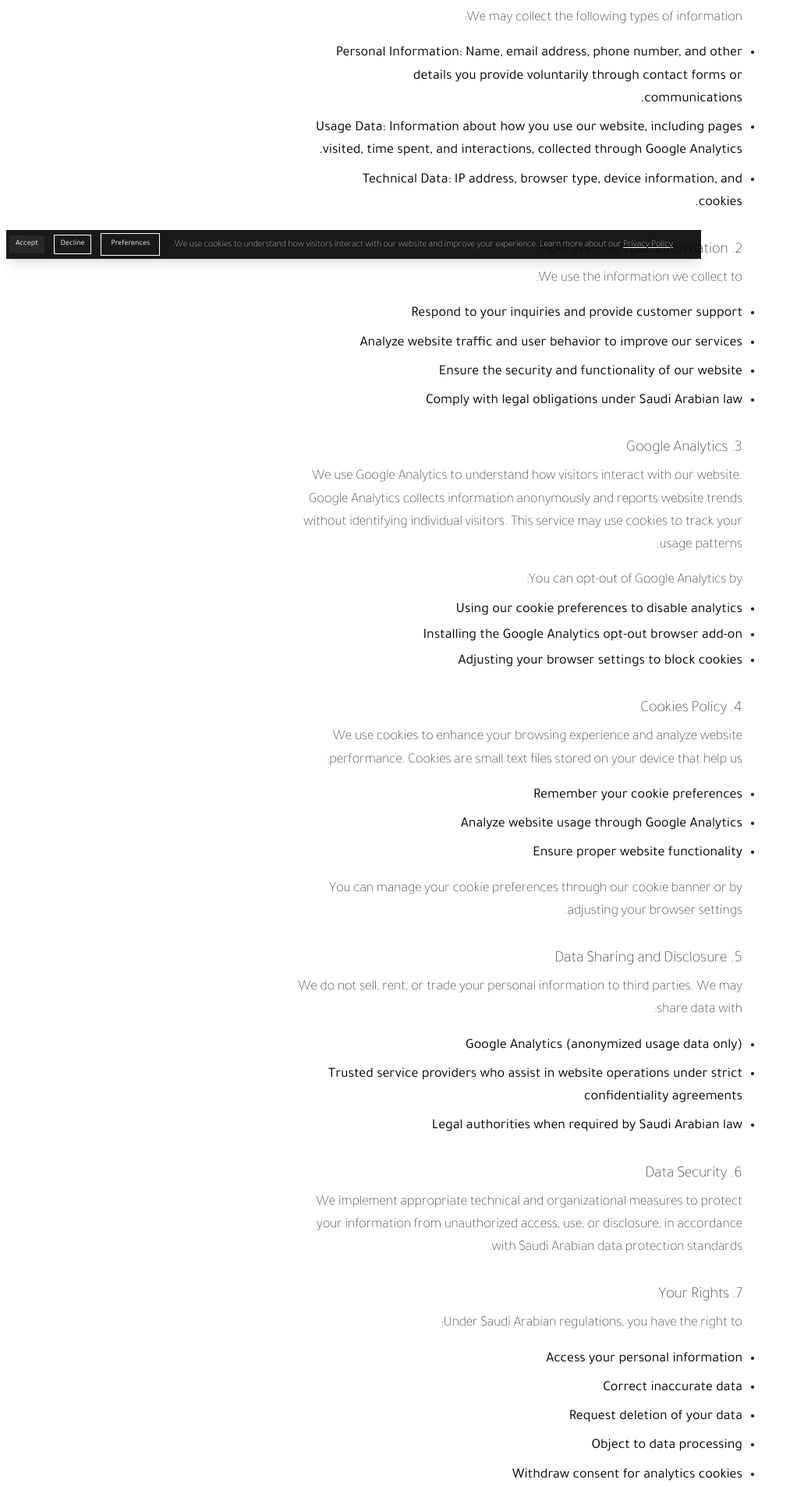
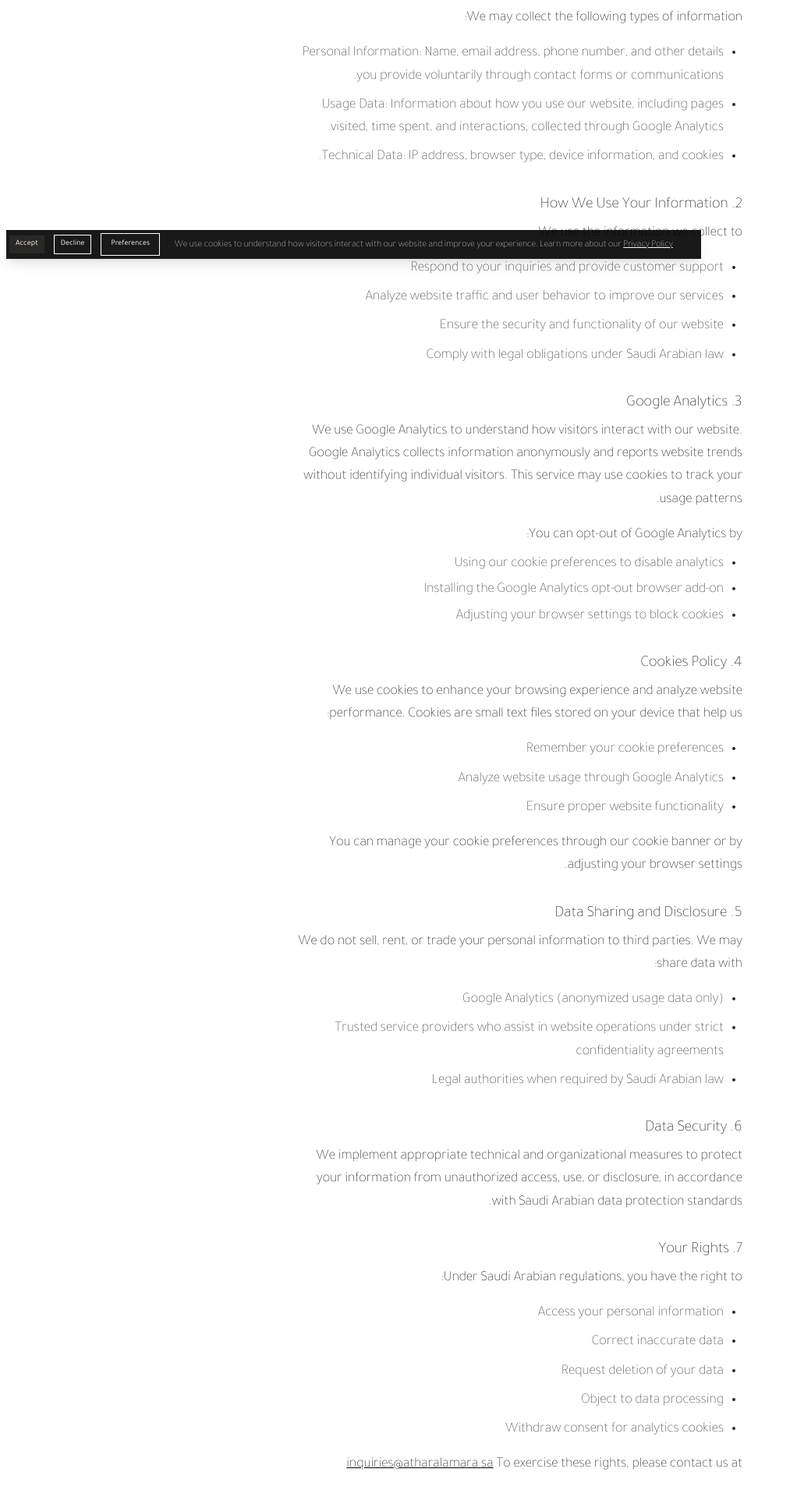
Before and after one commit to AtharAlamara/live-website, a React (Vite) app: page /sa/privacy in a window 1280 px wide. Shown: the part 460-2380 px from the top of the page at 78% size, without its empty margins (0-1022 px from the left). Built offline with nearby package versions, Linux system fonts and the light colour scheme; no server answers; the database is empty.

Commit message:
Updated privacy.tsx

```diff
--- a/src/Pages/privacy.tsx
+++ b/src/Pages/privacy.tsx
@@ -49,7 +49,9 @@ function PrivacyPage() {
     }
 
     load();
-    return () => { cancelled = true; };
+    return () => {
+      cancelled = true;
+    };
   }, [locale]);
 
   // --- tiny resolver: accepts "{key}" or "key" and provides fallback ---
@@ -76,20 +78,43 @@ function PrivacyPage() {
     return () => observer.disconnect();
   }, []);
 
+  // ✅ EXACT SAME bullet style logic as Terms page:
+  // - Force non-bold in Arabic (fontWeight + opacity)
+  // - Keep consistent weight in English by explicitly setting fontWeight too
+  const liStyle = isAr ? { fontWeight: 200 as const, opacity: 0.85 } : { fontWeight: 200 as const };
+
   return (
     <PageWrapper>
       <Helmet>
         <title>{t('{seo-privacy-title}', 'Privacy Policy | Athar Alamara')}</title>
-        <meta name="description" content={t('{seo-privacy-description}', 'Privacy Policy for Athar Alamara. How we collect, use, and protect your personal data.')} />
-        <meta name="keywords" content={t('{seo-privacy-keywords}', 'privacy policy, data protection, personal data, Athar Alamara privacy')} />
+        <meta
+          name="description"
+          content={t(
+            '{seo-privacy-description}',
+            'Privacy Policy for Athar Alamara. How we collect, use, and protect your personal data.'
+          )}
+        />
+        <meta
+          name="keywords"
+          content={t(
+            '{seo-privacy-keywords}',
+            'privacy policy, data protection, personal data, Athar Alamara privacy'
+          )}
+        />
         <meta property="og:title" content={t('{seo-privacy-og-title}', 'Privacy Policy | Athar Alamara')} />
-        <meta property="og:description" content={t('{seo-privacy-og-description}', 'Privacy Policy for Athar Alamara website and services')} />
+        <meta
+          property="og:description"
+          content={t('{seo-privacy-og-description}', 'Privacy Policy for Athar Alamara website and services')}
+        />
         <meta property="og:image" content={t('{seo-privacy-og-image}', '/Athar Final.png')} />
         <meta property="og:type" content={t('{seo-privacy-og-type}', 'website')} />
         <meta property="og:url" content={t('{seo-privacy-og-url}', 'https://atharalamara.sa/privacy')} />
         <meta name="twitter:card" content={t('{seo-privacy-twitter-card}', 'summary_large_image')} />
         <meta name="twitter:title" content={t('{seo-privacy-twitter-title}', 'Privacy Policy | Athar Alamara')} />
-        <meta name="twitter:description" content={t('{seo-privacy-twitter-description}', 'Privacy Policy for Athar Alamara website and services')} />
+        <meta
+          name="twitter:description"
+          content={t('{seo-privacy-twitter-description}', 'Privacy Policy for Athar Alamara website and services')}
+        />
         <meta name="twitter:image" content={t('{seo-privacy-twitter-image}', '/Athar Final.png')} />
       </Helmet>
 
@@ -107,7 +132,6 @@ function PrivacyPage() {
 
         <div className="pt-20 bg-[#FFFFFF]">
           <div className={`max-w-[720px] mx-auto px-4 md:px-12 pt-16 pb-20 ${isAr ? 'text-right' : 'text-left'}`}>
-
             {/* Title */}
             <div className="inline-block mb-6" ref={headlineRef}>
               <h1
@@ -129,45 +153,56 @@ function PrivacyPage() {
             {!loading && (
               <div className="prose prose-lg max-w-xl space-y-8" style={{ direction: isAr ? 'rtl' : 'ltr' }}>
                 {/* Intro */}
-                <p className="text-lg leading-relaxed font-thin text-[#000000]"
-                   style={{ fontFamily: "'Helvetica Neue', Helvetica, Arial, sans-serif" }}>
-                  {t('{intro}', 'At Athar Architecture, we respect your privacy and are committed to protecting your personal data. This Privacy Policy explains how we collect, use, and safeguard your information when you visit our website, in compliance with Saudi Arabian data protection regulations.')}
+                <p
+                  className="text-lg leading-relaxed font-thin text-[#000000]"
+                  style={{ fontFamily: "'Helvetica Neue', Helvetica, Arial, sans-serif" }}
+                >
+                  {t(
+                    '{intro}',
+                    'At Athar Architecture, we respect your privacy and are committed to protecting your personal data. This Privacy Policy explains how we collect, use, and safeguard your information when you visit our website, in compliance with Saudi Arabian data protection regulations.'
+                  )}
                 </p>
 
                 {/* 1. Information We Collect */}
                 <section>
-                  <h2 className="text-xl mb-2 font-light" style={{ fontFamily: "'Helvetica Neue', Helvetica, Arial, sans-serif", color: "#000000" }}>
+                  <h2 className="text-xl mb-2 font-light" style={{ fontFamily: "'Helvetica Neue', Helvetica, Arial, sans-serif", color: '#000000' }}>
                     {t('{info-title}', '1. Information We Collect')}
                   </h2>
                   <p className="text-lg leading-relaxed font-thin text-[#000000]" style={{ fontFamily: "'Helvetica Neue', Helvetica, Arial, sans-serif" }}>
                     {t('{info-lead}', 'We may collect the following types of information:')}
                   </p>
-                  <ul className="list-disc pl-6 mt-4 space-y-2">
-                    <li className="text-lg leading-relaxed font-thin text-[#000000]">{t('{info-li1}', 'Personal Information: Name, email address, phone number, and other details you provide voluntarily through contact forms or communications.')}</li>
-                    <li className="text-lg leading-relaxed font-thin text-[#000000]">{t('{info-li2}', 'Usage Data: Information about how you use our website, including pages visited, time spent, and interactions, collected through Google Analytics.')}</li>
-                    <li className="text-lg leading-relaxed font-thin text-[#000000]">{t('{info-li3}', 'Technical Data: IP address, browser type, device information, and cookies.')}</li>
+                  <ul className={`list-disc ${isAr ? 'pr-6' : 'pl-6'} mt-4 space-y-2`}>
+                    <li className="text-lg leading-relaxed font-thin text-[#000000]" style={liStyle}>
+                      {t('{info-li1}', 'Personal Information: Name, email address, phone number, and other details you provide voluntarily through contact forms or communications.')}
+                    </li>
+                    <li className="text-lg leading-relaxed font-thin text-[#000000]" style={liStyle}>
+                      {t('{info-li2}', 'Usage Data: Information about how you use our website, including pages visited, time spent, and interactions, collected through Google Analytics.')}
+                    </li>
+                    <li className="text-lg leading-relaxed font-thin text-[#000000]" style={liStyle}>
+                      {t('{info-li3}', 'Technical Data: IP address, browser type, device information, and cookies.')}
+                    </li>
                   </ul>
                 </section>
 
                 {/* 2. How We Use Your Information */}
                 <section>
-                  <h2 className="text-xl mb-2 font-light" style={{ fontFamily: "'Helvetica Neue', Helvetica, Arial, sans-serif", color: "#000000" }}>
+                  <h2 className="text-xl mb-2 font-light" style={{ fontFamily: "'Helvetica Neue', Helvetica, Arial, sans-serif", color: '#000000' }}>
                     {t('{use-title}', '2. How We Use Your Information')}
                   </h2>
                   <p className="text-lg leading-relaxed font-thin text-[#000000]" style={{ fontFamily: "'Helvetica Neue', Helvetica, Arial, sans-serif" }}>
                     {t('{use-lead}', 'We use the information we collect to:')}
                   </p>
-                  <ul className="list-disc pl-6 mt-4 space-y-2">
-                    <li className="text-lg leading-relaxed font-thin text-[#000000]">{t('{use-li1}', 'Respond to your inquiries and provide customer support')}</li>
-                    <li className="text-lg leading-relaxed font-thin text-[#000000]">{t('{use-li2}', 'Analyze website traffic and user behavior to improve our services')}</li>
-                    <li className="text-lg leading-relaxed font-thin text-[#000000]">{t('{use-li3}', 'Ensure the security and functionality of our website')}</li>
-                    <li className="text-lg leading-relaxed font-thin text-[#000000]">{t('{use-li4}', 'Comply with legal obligations under Saudi Arabian law')}</li>
+                  <ul className={`list-disc ${isAr ? 'pr-6' : 'pl-6'} mt-4 space-y-2`}>
+                    <li className="text-lg leading-relaxed font-thin text-[#000000]" style={liStyle}>{t('{use-li1}', 'Respond to your inquiries and provide customer support')}</li>
+                    <li className="text-lg leading-relaxed font-thin text-[#000000]" style={liStyle}>{t('{use-li2}', 'Analyze website traffic and user behavior to improve our services')}</li>
+                    <li className="text-lg leading-relaxed font-thin text-[#000000]" style={liStyle}>{t('{use-li3}', 'Ensure the security and functionality of our website')}</li>
+                    <li className="text-lg leading-relaxed font-thin text-[#000000]" style={liStyle}>{t('{use-li4}', 'Comply with legal obligations under Saudi Arabian law')}</li>
                   </ul>
                 </section>
 
                 {/* 3. Google Analytics */}
                 <section>
-                  <h2 className="text-xl mb-2 font-light" style={{ fontFamily: "'Helvetica Neue', Helvetica, Arial, sans-serif", color: "#000000" }}>
+                  <h2 className="text-xl mb-2 font-light" style={{ fontFamily: "'Helvetica Neue', Helvetica, Arial, sans-serif", color: '#000000' }}>
                     {t('{ga-title}', '3. Google Analytics')}
                   </h2>
                   <p className="text-lg leading-relaxed font-thin text-[#000000]" style={{ fontFamily: "'Helvetica Neue', Helvetica, Arial, sans-serif" }}>
@@ -176,25 +211,25 @@ function PrivacyPage() {
                   <p className="mt-4 text-lg leading-relaxed font-thin text-[#000000]" style={{ fontFamily: "'Helvetica Neue', Helvetica, Arial, sans-serif" }}>
                     {t('{ga-p2}', 'You can opt-out of Google Analytics by:')}
                   </p>
-                  <ul className="list-disc pl-6 mt-2 space-y-1">
-                    <li className="text-lg leading-relaxed font-thin text-[#000000]">{t('{ga-li1}', 'Using our cookie preferences to disable analytics')}</li>
-                    <li className="text-lg leading-relaxed font-thin text-[#000000]">{t('{ga-li2}', 'Installing the Google Analytics opt-out browser add-on')}</li>
-                    <li className="text-lg leading-relaxed font-thin text-[#000000]">{t('{ga-li3}', 'Adjusting your browser settings to block cookies')}</li>
+                  <ul className={`list-disc ${isAr ? 'pr-6' : 'pl-6'} mt-2 space-y-1`}>
+                    <li className="text-lg leading-relaxed font-thin text-[#000000]" style={liStyle}>{t('{ga-li1}', 'Using our cookie preferences to disable analytics')}</li>
+                    <li className="text-lg leading-relaxed font-thin text-[#000000]" style={liStyle}>{t('{ga-li2}', 'Installing the Google Analytics opt-out browser add-on')}</li>
+                    <li className="text-lg leading-relaxed font-thin text-[#000000]" style={liStyle}>{t('{ga-li3}', 'Adjusting your browser settings to block cookies')}</li>
                   </ul>
                 </section>
 
                 {/* 4. Cookies Policy */}
                 <section>
-                  <h2 className="text-xl mb-2 font-light" style={{ fontFamily: "'Helvetica Neue', Helvetica, Arial, sans-serif", color: "#000000" }}>
+                  <h2 className="text-xl mb-2 font-light" style={{ fontFamily: "'Helvetica Neue', Helvetica, Arial, sans-serif", color: '#000000' }}>
                     {t('{cookies-title}', '4. Cookies Policy')}
                   </h2>
                   <p className="text-lg leading-relaxed font-thin text-[#000000]" style={{ fontFamily: "'Helvetica Neue', Helvetica, Arial, sans-serif" }}>
                     {t('{cookies-p1}', 'We use cookies to enhance your browsing experience and analyze website performance. Cookies are small text files stored on your device that help us:')}
                   </p>
-                  <ul className="list-disc pl-6 mt-4 space-y-2">
-                    <li className="text-lg leading-relaxed font-thin text-[#000000]">{t('{cookies-li1}', 'Remember your cookie preferences')}</li>
-                    <li className="text-lg leading-relaxed font-thin text-[#000000]">{t('{cookies-li2}', 'Analyze website usage through Google Analytics')}</li>
-                    <li className="text-lg leading-relaxed font-thin text-[#000000]">{t('{cookies-li3}', 'Ensure proper website functionality')}</li>
+                  <ul className={`list-disc ${isAr ? 'pr-6' : 'pl-6'} mt-4 space-y-2`}>
+                    <li className="text-lg leading-relaxed font-thin text-[#000000]" style={liStyle}>{t('{cookies-li1}', 'Remember your cookie preferences')}</li>
+                    <li className="text-lg leading-relaxed font-thin text-[#000000]" style={liStyle}>{t('{cookies-li2}', 'Analyze website usage through Google Analytics')}</li>
+                    <li className="text-lg leading-relaxed font-thin text-[#000000]" style={liStyle}>{t('{cookies-li3}', 'Ensure proper website functionality')}</li>
                   </ul>
                   <p className="mt-4 text-lg leading-relaxed font-thin text-[#000000]" style={{ fontFamily: "'Helvetica Neue', Helvetica, Arial, sans-serif" }}>
                     {t('{cookies-p2}', 'You can manage your cookie preferences through our cookie banner or by adjusting your browser settings.')}
@@ -203,22 +238,22 @@ function PrivacyPage() {
 
                 {/* 5. Data Sharing and Disclosure */}
                 <section>
-                  <h2 className="text-xl mb-2 font-light" style={{ fontFamily: "'Helvetica Neue', Helvetica, Arial, sans-serif", color: "#000000" }}>
+                  <h2 className="text-xl mb-2 font-light" style={{ fontFamily: "'Helvetica Neue', Helvetica, Arial, sans-serif", color: '#000000' }}>
                     {t('{share-title}', '5. Data Sharing and Disclosure')}
                   </h2>
                   <p className="text-lg leading-relaxed font-thin text-[#000000]" style={{ fontFamily: "'Helvetica Neue', Helvetica, Arial, sans-serif" }}>
                     {t('{share-p1}', 'We do not sell, rent, or trade your personal information to third parties. We may share data with:')}
                   </p>
-                  <ul className="list-disc pl-6 mt-4 space-y-2">
-                    <li className="text-lg leading-relaxed font-thin text-[#000000]">{t('{share-li1}', 'Google Analytics (anonymized usage data only)')}</li>
-                    <li className="text-lg leading-relaxed font-thin text-[#000000]">{t('{share-li2}', 'Trusted service providers who assist in website operations under strict confidentiality agreements')}</li>
-                    <li className="text-lg leading-relaxed font-thin text-[#000000]">{t('{share-li3}', 'Legal authorities when required by Saudi Arabian law')}</li>
+                  <ul className={`list-disc ${isAr ? 'pr-6' : 'pl-6'} mt-4 space-y-2`}>
+                    <li className="text-lg leading-relaxed font-thin text-[#000000]" style={liStyle}>{t('{share-li1}', 'Google Analytics (anonymized usage data only)')}</li>
+                    <li className="text-lg leading-relaxed font-thin text-[#000000]" style={liStyle}>{t('{share-li2}', 'Trusted service providers who assist in website operations under strict confidentiality agreements')}</li>
+                    <li className="text-lg leading-relaxed font-thin text-[#000000]" style={liStyle}>{t('{share-li3}', 'Legal authorities when required by Saudi Arabian law')}</li>
                   </ul>
                 </section>
 
                 {/* 6. Data Security */}
                 <section>
-                  <h2 className="text-xl mb-2 font-light" style={{ fontFamily: "'Helvetica Neue', Helvetica, Arial, sans-serif", color: "#000000" }}>
+                  <h2 className="text-xl mb-2 font-light" style={{ fontFamily: "'Helvetica Neue', Helvetica, Arial, sans-serif", color: '#000000' }}>
                     {t('{security-title}', '6. Data Security')}
                   </h2>
                   <p className="text-lg leading-relaxed font-thin text-[#000000]" style={{ fontFamily: "'Helvetica Neue', Helvetica, Arial, sans-serif" }}>
@@ -228,25 +263,22 @@ function PrivacyPage() {
 
                 {/* 7. Your Rights */}
                 <section>
-                  <h2 className="text-xl mb-2 font-light" style={{ fontFamily: "'Helvetica Neue', Helvetica, Arial, sans-serif", color: "#000000" }}>
+                  <h2 className="text-xl mb-2 font-light" style={{ fontFamily: "'Helvetica Neue', Helvetica, Arial, sans-serif", color: '#000000' }}>
                     {t('{rights-title}', '7. Your Rights')}
                   </h2>
                   <p className="text-lg leading-relaxed font-thin text-[#000000]" style={{ fontFamily: "'Helvetica Neue', Helvetica, Arial, sans-serif" }}>
                     {t('{rights-lead}', 'Under Saudi Arabian regulations, you have the right to:')}
                   </p>
-                  <ul className="list-disc pl-6 mt-4 space-y-2">
-                    <li className="text-lg leading-relaxed font-thin text-[#000000]">{t('{rights-li1}', 'Access your personal information')}</li>
-                    <li className="text-lg leading-relaxed font-thin text-[#000000]">{t('{rights-li2}', 'Correct inaccurate data')}</li>
-                    <li className="text-lg leading-relaxed font-thin text-[#000000]">{t('{rights-li3}', 'Request deletion of your data')}</li>
-                    <li className="text-lg leading-relaxed font-thin text-[#000000]">{t('{rights-li4}', 'Object to data processing')}</li>
-                    <li className="text-lg leading-relaxed font-thin text-[#000000]">{t('{rights-li5}', 'Withdraw consent for analytics cookies')}</li>
+                  <ul className={`list-disc ${isAr ? 'pr-6' : 'pl-6'} mt-4 space-y-2`}>
+                    <li className="text-lg leading-relaxed font-thin text-[#000000]" style={liStyle}>{t('{rights-li1}', 'Access your personal information')}</li>
+                    <li className="text-lg leading-relaxed font-thin text-[#000000]" style={liStyle}>{t('{rights-li2}', 'Correct inaccurate data')}</li>
+                    <li className="text-lg leading-relaxed font-thin text-[#000000]" style={liStyle}>{t('{rights-li3}', 'Request deletion of your data')}</li>
+                    <li className="text-lg leading-relaxed font-thin text-[#000000]" style={liStyle}>{t('{rights-li4}', 'Object to data processing')}</li>
+                    <li className="text-lg leading-relaxed font-thin text-[#000000]" style={liStyle}>{t('{rights-li5}', 'Withdraw consent for analytics cookies')}</li>
                   </ul>
-                  <p
-  className="mt-4 text-lg leading-relaxed font-thin text-[#000000]"
-  style={{ fontFamily: "'Helvetica Neue', Helvetica, Arial, sans-serif" }}
->
+                  <p className="mt-4 text-lg leading-relaxed font-thin text-[#000000]" style={{ fontFamily: "'Helvetica Neue', Helvetica, Arial, sans-serif" }}>
                     {t('{rights-p2}', 'To exercise these rights, please contact us at')}
-  {' '}{/* explicit space that won’t get trimmed */}
+                    {' '}
                     <a
                       href="mailto:inquiries@atharalamara.sa"
                       className="text-[#000000] underline hover:text-[#5B4F48] transition-colors duration-300"
@@ -258,7 +290,7 @@ function PrivacyPage() {
 
                 {/* 8. Data Retention */}
                 <section>
-                  <h2 className="text-xl mb-2 font-light" style={{ fontFamily: "'Helvetica Neue', Helvetica, Arial, sans-serif", color: "#000000" }}>
+                  <h2 className="text-xl mb-2 font-light" style={{ fontFamily: "'Helvetica Neue', Helvetica, Arial, sans-serif", color: '#000000' }}>
                     {t('{retention-title}', '8. Data Retention')}
                   </h2>
                   <p className="text-lg leading-relaxed font-thin text-[#000000]" style={{ fontFamily: "'Helvetica Neue', Helvetica, Arial, sans-serif" }}>
@@ -268,7 +300,7 @@ function PrivacyPage() {
 
                 {/* 9. International Data Transfers */}
                 <section>
-                  <h2 className="text-xl mb-2 font-light" style={{ fontFamily: "'Helvetica Neue', Helvetica, Arial, sans-serif", color: "#000000" }}>
+                  <h2 className="text-xl mb-2 font-light" style={{ fontFamily: "'Helvetica Neue', Helvetica, Arial, sans-serif", color: '#000000' }}>
                     {t('{intl-title}', '9. International Data Transfers')}
                   </h2>
                   <p className="text-lg leading-relaxed font-thin text-[#000000]" style={{ fontFamily: "'Helvetica Neue', Helvetica, Arial, sans-serif" }}>
@@ -278,7 +310,7 @@ function PrivacyPage() {
 
                 {/* 10. Changes to This Policy */}
                 <section>
-                  <h2 className="text-xl mb-2 font-light" style={{ fontFamily: "'Helvetica Neue', Helvetica, Arial, sans-serif", color: "#000000" }}>
+                  <h2 className="text-xl mb-2 font-light" style={{ fontFamily: "'Helvetica Neue', Helvetica, Arial, sans-serif", color: '#000000' }}>
                     {t('{changes-title}', '10. Changes to This Policy')}
                   </h2>
                   <p className="text-lg leading-relaxed font-thin text-[#000000]" style={{ fontFamily: "'Helvetica Neue', Helvetica, Arial, sans-serif" }}>
@@ -288,7 +320,7 @@ function PrivacyPage() {
 
                 {/* 11. Contact Us */}
                 <section>
-                  <h2 className="text-xl mb-2 font-light" style={{ fontFamily: "'Helvetica Neue', Helvetica, Arial, sans-serif", color: "#000000" }}>
+                  <h2 className="text-xl mb-2 font-light" style={{ fontFamily: "'Helvetica Neue', Helvetica, Arial, sans-serif", color: '#000000' }}>
                     {t('{contact-title}', '11. Contact Us')}
                   </h2>
                   <p className="text-lg leading-relaxed font-thin text-[#000000]" style={{ fontFamily: "'Helvetica Neue', Helvetica, Arial, sans-serif" }}>
@@ -311,7 +343,7 @@ function PrivacyPage() {
                 {/* Last updated */}
                 <h2
                   className="text-xl font-normal mt-12 text-center"
-                  style={{ fontFamily: "'Helvetica Neue', Helvetica, Arial, sans-serif", color: "#000000", fontWeight: 100 }}
+                  style={{ fontFamily: "'Helvetica Neue', Helvetica, Arial, sans-serif", color: '#000000', fontWeight: 100 }}
                 >
                   {t('{last-updated-label}', 'Last Updated:')}{' '}
                   {t('{last-updated-date}', 'January 15, 2025')}
```
Lines whose indentation alone changed are shown as unchanged.
